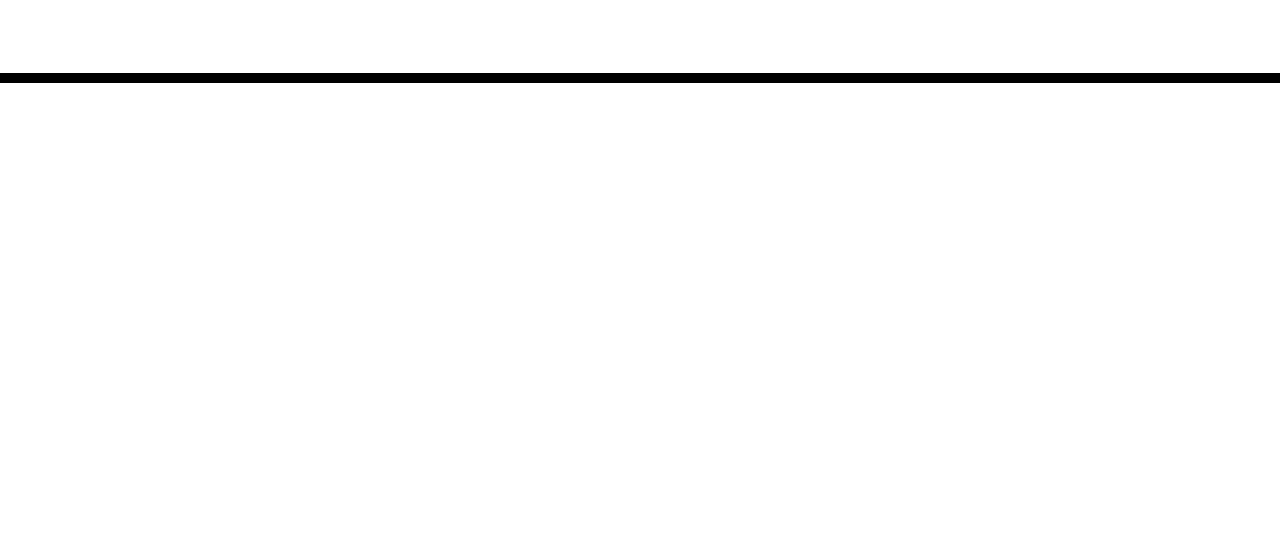
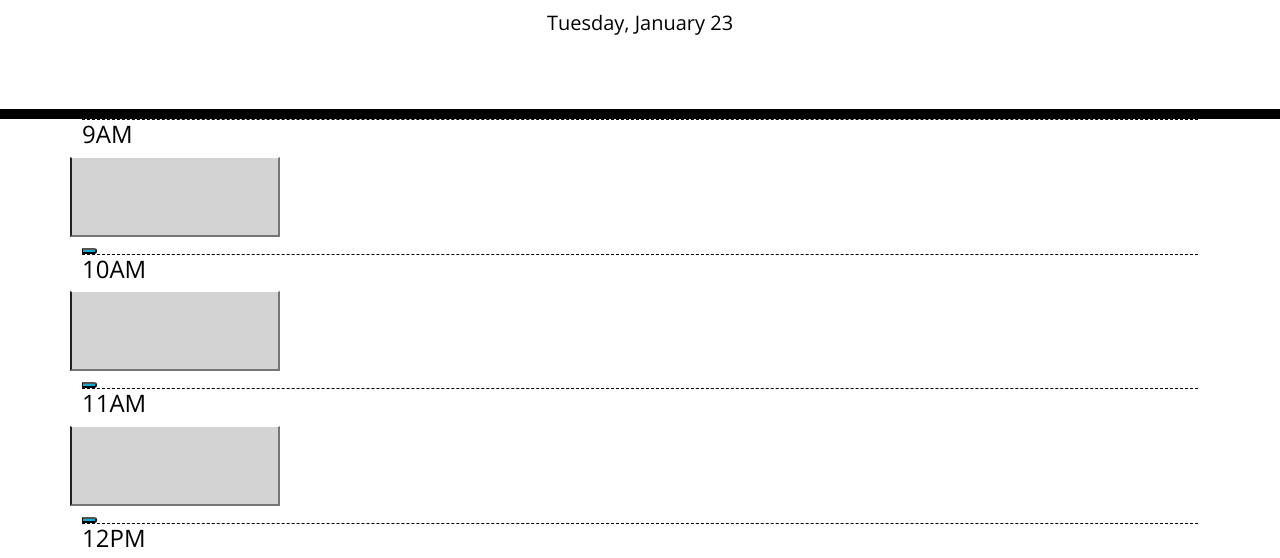
Before and after one commit to adahollins/Daily-Planner-App, a plain HTML site: page index.html in a window 1280 px wide. Shown: the part 168-726 px from the top of the page. Drawn offline with nearby package versions, Linux system fonts and the light colour scheme; files that its build step writes are made by us from their sources.

Commit message:
Added html elements and colour coding draft

```diff
--- a/assets/js/script.js
+++ b/assets/js/script.js
@@ -1,3 +1,42 @@
 $(document).ready(function() {
 
+// Current Day
+var today = dayjs().format('dddd, MMMM D');
+$("#currentDay").text(today);
+
+// Container for Times
+var times = ["9AM", "10AM", "11AM", "12PM", "1PM", "2PM", "3PM", "4PM", "5PM"];
+
+for (let i = 0; i < times.length; i++) {
+
+    var div = $("<div>");
+    var textHours = $("<h4>");
+    var saveBtn = $("<button>");
+    var input = $("<input>");
+
+    div.addClass("description timeblock");
+
+    textHours.addClass("hour");
+    textHours.text(times[i]);
+
+    input.addClass("row")
+
+    saveBtn.addClass("saveBtn");
+
+    $(".container").append(div);
+    $(".container").append(textHours);
+    $(".container").append(input);
+    $(".container").append(saveBtn);
+
+//Changes colour depending on time
+    var currentTime = dayjs().format('hA');
+    if (textHours == currentTime) {
+        input.addClass("present");
+    } else if (textHours >= currentTime) {
+        input.addClass("past");
+    } else {
+        input.addClass("future");
+    };
+};
+
 });
--- a/index.html
+++ b/index.html
@@ -20,7 +20,7 @@
       href="https://fonts.googleapis.com/css?family=Open+Sans&display=swap"
       rel="stylesheet"
     />
-    <link rel="stylesheet" href="style.css" />
+    <link rel="stylesheet" href="assets/css/style.css" />
     <title>Work Day Scheduler</title>
   </head>
 
@@ -36,6 +36,6 @@
 
     <script src="https://cdnjs.cloudflare.com/ajax/libs/jquery/3.2.1/jquery.min.js"></script>
     <script src="https://cdn.jsdelivr.net/npm/dayjs@1/dayjs.min.js"></script>
-    <script type="text/javascript" src="/assets/js/script.js"></script>
+    <script type="text/javascript" src="assets/js/script.js"></script>
   </body>
 </html>
```
